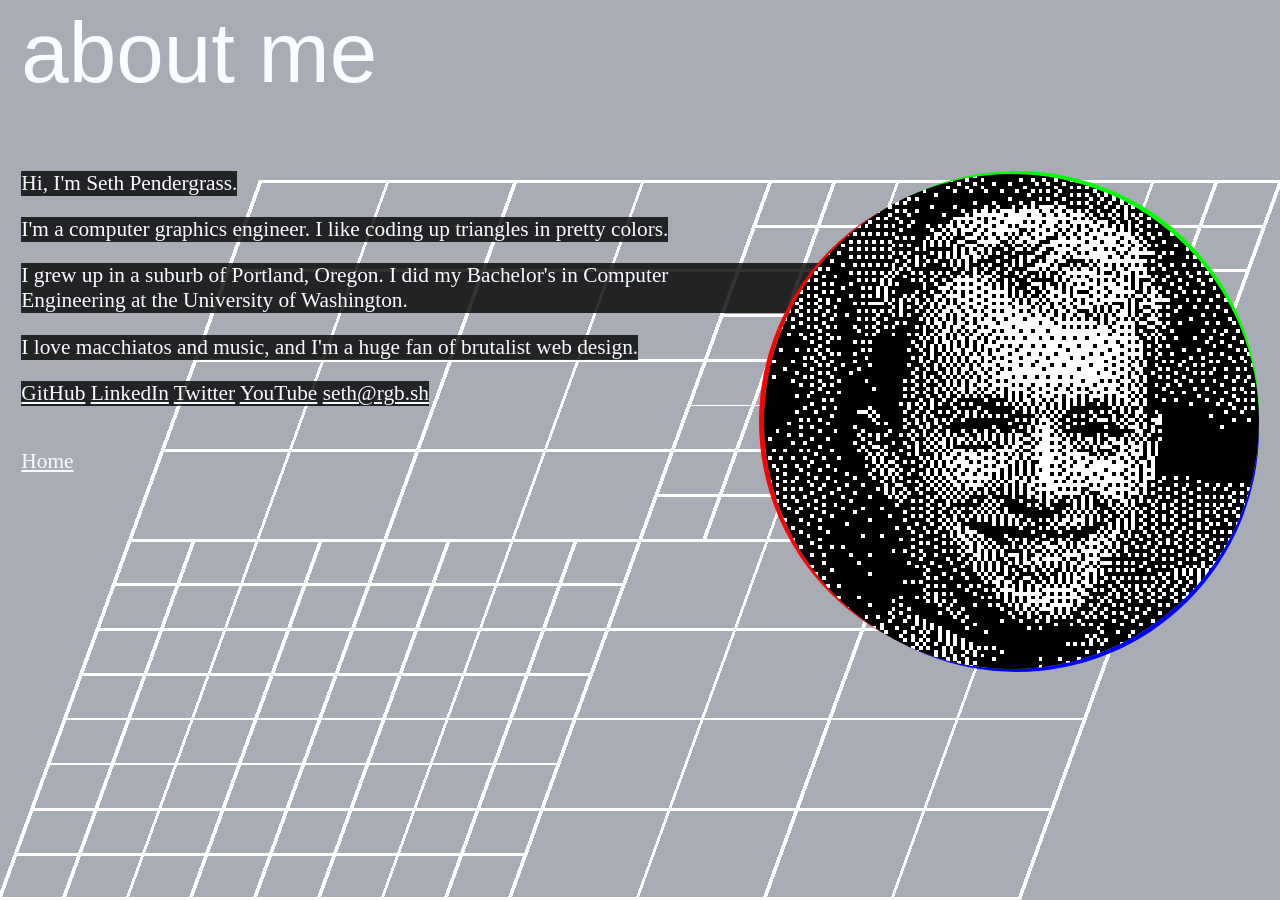
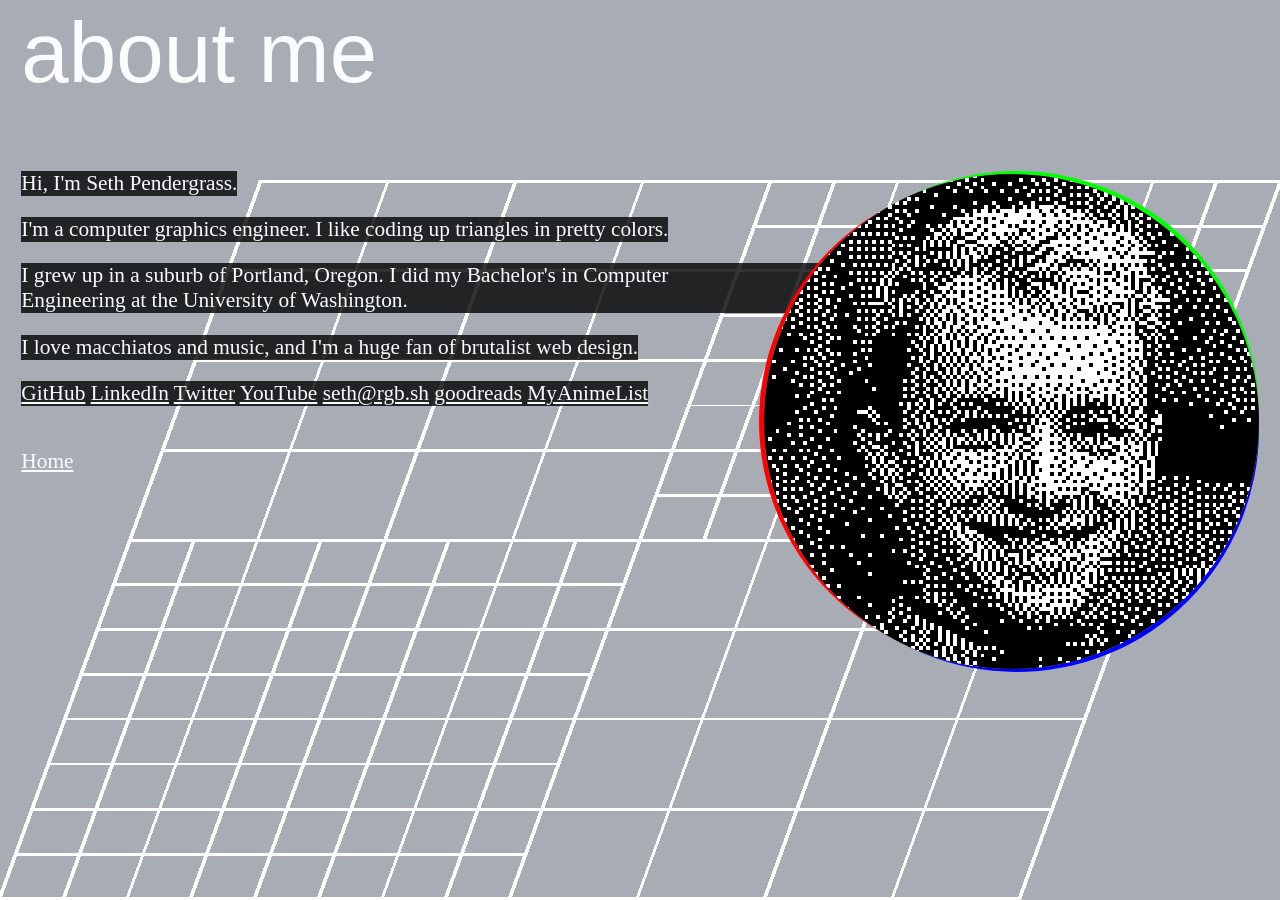
Before and after one commit to pens/rgb.sh, a Jekyll site: the page built from about.html, in a window 1280 px wide. Built offline with Jekyll 4.4.1, drawn with Linux system fonts in a browser that asks for light colours.

Commit message:
update about

```diff
--- a/about.html
+++ b/about.html
@@ -24,6 +24,8 @@ title: About Me
         <a href="https://twitter.com/seth_pen">Twitter</a>
         <a href="https://www.youtube.com/channel/UCLRr4BStdtn3zQeU21tBN8g">YouTube</a>
         <a href="mailto:seth@rgb.sh">seth@rgb.sh</a>
+        <a href="https://www.goodreads.com/user/show/118731950-seth">goodreads</a>
+        <a href="https://myanimelist.net/animelist/_pens">MyAnimeList</a>
     </address>
 </div>
 <img class="grid" src="/assets/home/grid.png">
```
